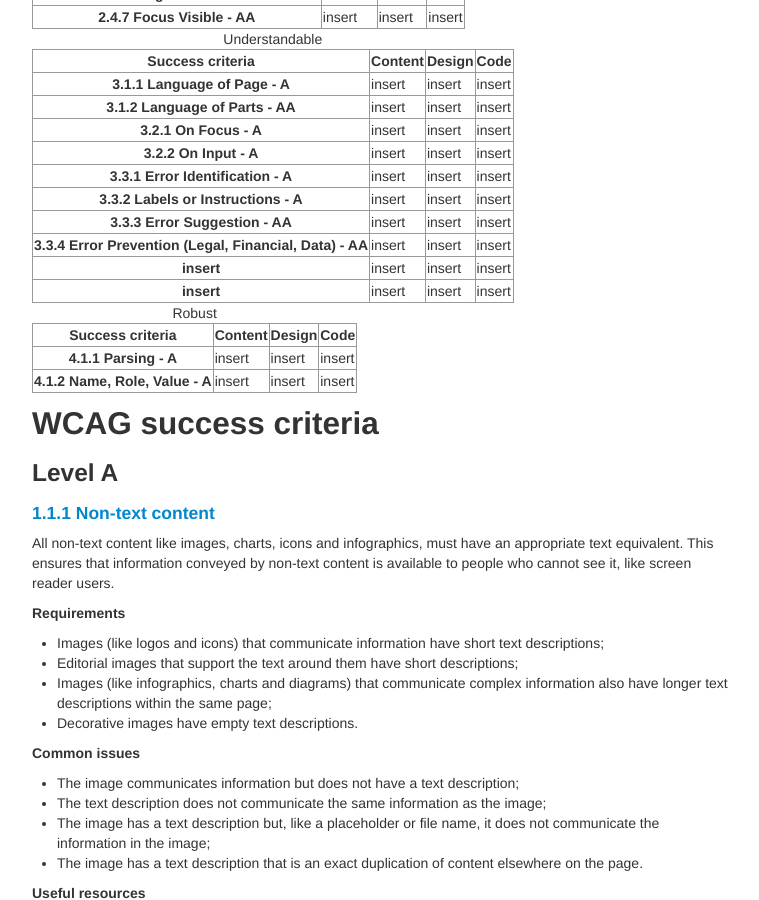
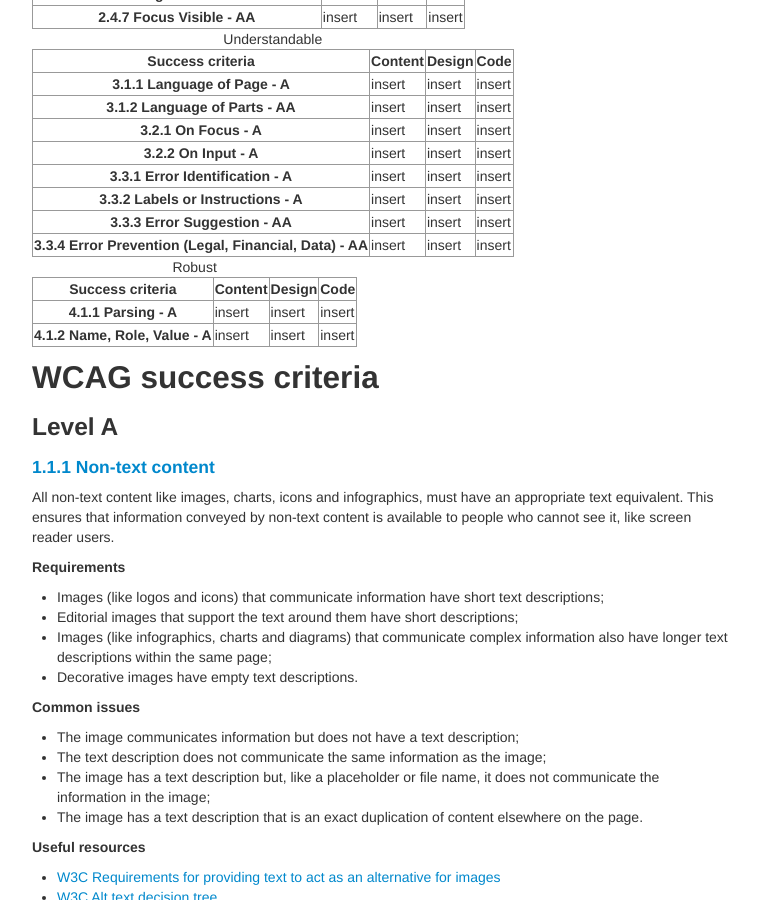
Before and after one commit to aduggin/simple_site, a Jekyll site: the page built from wcag.md, in a window 1280 px wide and 900 px high, scrolled down 869 px. Shown: the whole window, without its empty margins (258-1017 px from the left). Built offline with Jekyll 4.4.1, drawn with Linux system fonts in a browser that asks for light colours.

Commit message:
remove empty cells

```diff
--- a/wcag.md
+++ b/wcag.md
@@ -238,18 +238,6 @@ description: WCAG by role
         <td class="insert">insert</td>
         <td class="insert">insert</td>
     </tr>
-    <tr>
-        <th scope="row">insert</th>
-        <td class="insert">insert</td>
-        <td class="insert">insert</td>
-        <td class="insert">insert</td>
-    </tr>
-    <tr>
-        <th scope="row">insert</th>
-        <td class="insert">insert</td>
-        <td class="insert">insert</td>
-        <td class="insert">insert</td>
-    </tr>
 </table>
 
 <table>
```
